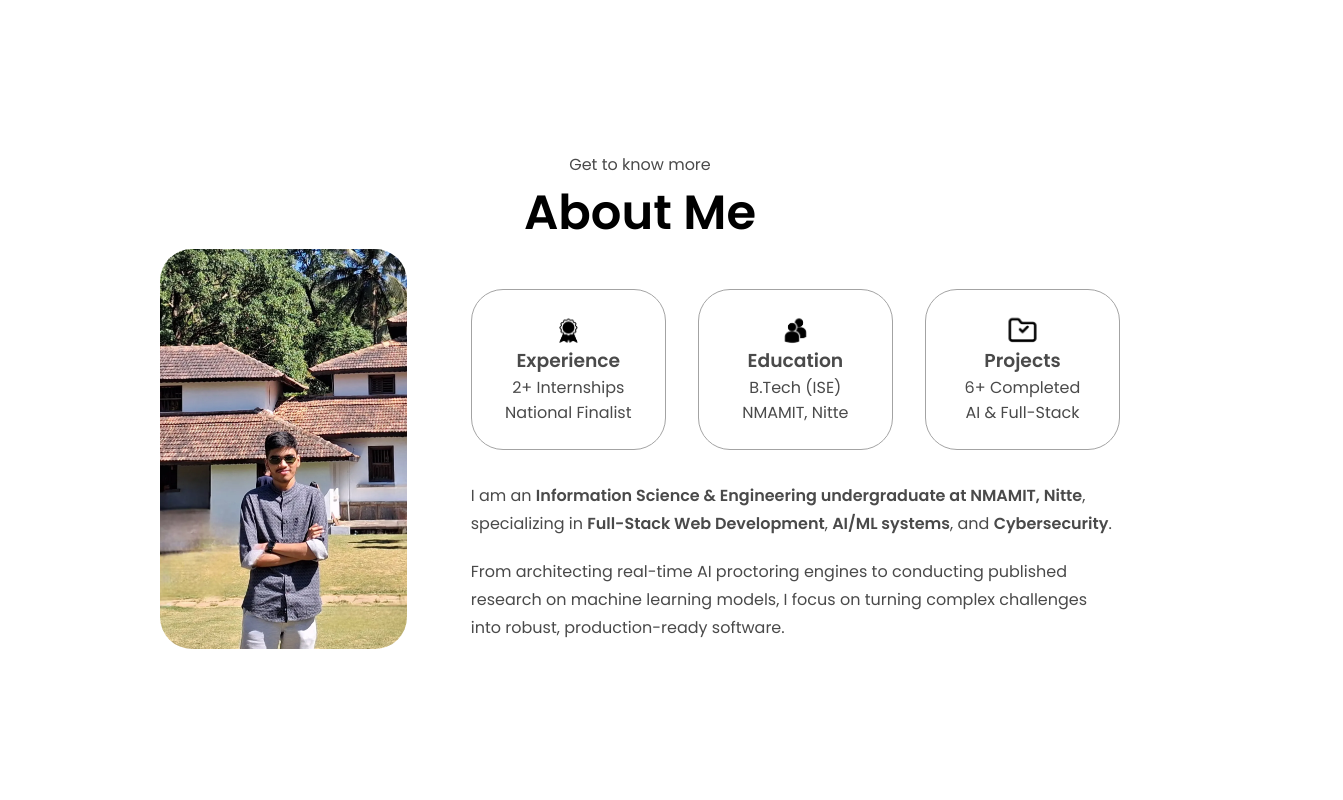
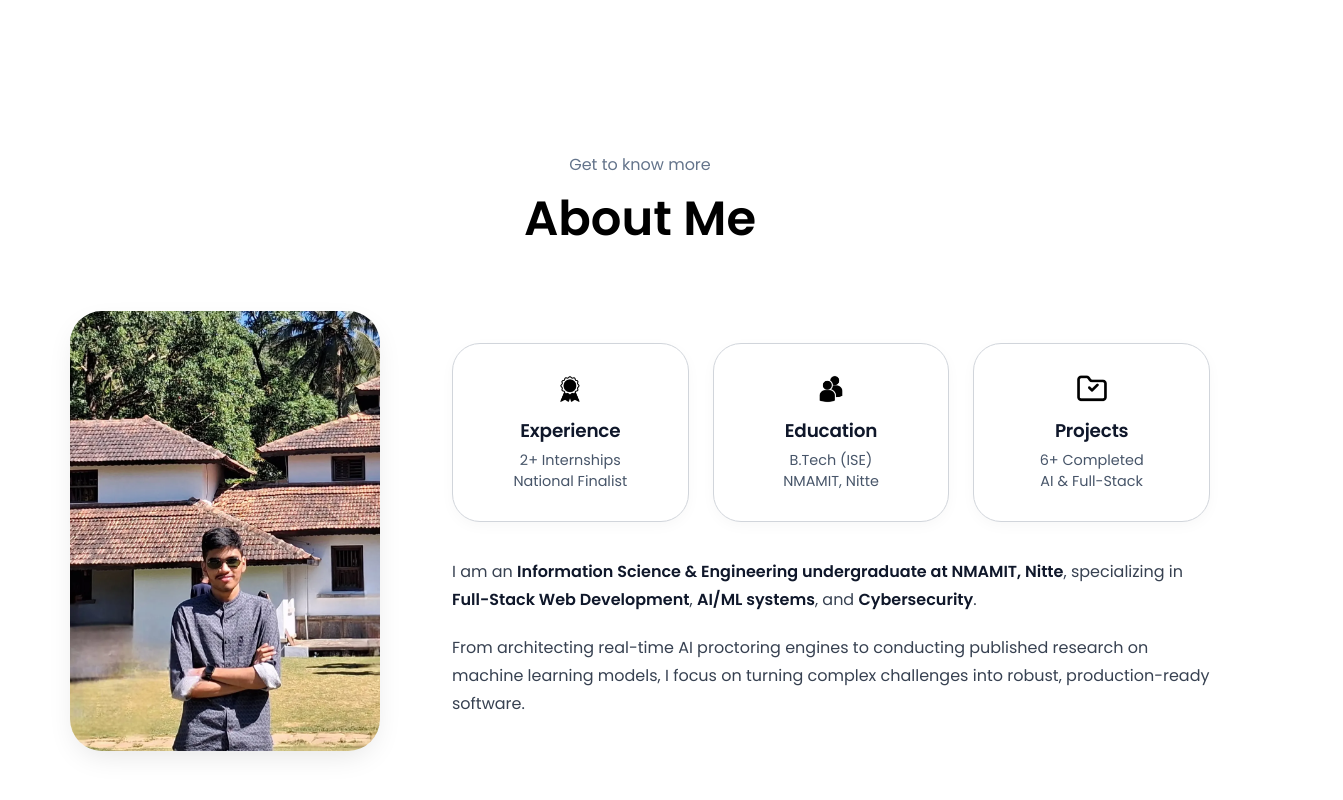
Before and after one commit to Pranavr06/pranav-r-portfolio, a Next.js app: page / in a window 1280 px wide. Shown: the part 880-1680 px from the top of the page, 1343 px wide, since content can reach past the window. Built offline with nearby package versions, Linux system fonts and the light colour scheme; no server answers; the database is empty.

Commit message:
style(about): update about section layout, portrait photo aspect ratio, and 3 cards to match design mockup

```diff
--- a/app/globals.css
+++ b/app/globals.css
@@ -442,26 +442,177 @@ body.dark-theme .btn-color-2:hover:not([disabled]) {
 /* ABOUT SECTION */
 #about {
     position: relative;
-}
-
-.about-containers {
-    gap: 2rem;
-    margin-bottom: 2rem;
-    margin-top: 2rem;
-}
-
-.about-details-container {
+    padding-top: 4vh;
+    margin: 0 auto;
+    max-width: 1240px;
+    padding-left: 2rem;
+    padding-right: 2rem;
+}
+
+#about .title {
+    margin-bottom: 3.5rem;
+}
+
+#about .section__text__p1 {
+    font-size: 1rem;
+    color: #64748b;
+    margin-bottom: 0.35rem;
+}
+
+body.dark-theme #about .section__text__p1 {
+    color: #94a3b8;
+}
+
+#about .section-container {
+    display: flex;
+    align-items: center;
     justify-content: center;
+    gap: 4.5rem;
+    max-width: 1140px;
+    margin: 0 auto;
+    height: auto;
+}
+
+#about .section__pic-container {
+    width: 310px;
+    min-width: 280px;
+    max-width: 330px;
+    height: 440px;
+    margin: 0;
+    flex-shrink: 0;
+    display: flex;
+    align-items: center;
+    justify-content: center;
+}
+
+#about .about-pic {
+    width: 100%;
+    height: 100%;
+    object-fit: cover;
+    object-position: center 20%;
+    border-radius: 2rem;
+    box-shadow: 0 10px 30px -8px rgba(0, 0, 0, 0.12);
+    transition: transform 0.3s ease, box-shadow 0.3s ease;
+}
+
+body.dark-theme #about .about-pic {
+    box-shadow: 0 10px 30px -8px rgba(0, 0, 0, 0.6);
+}
+
+#about .about-details-container {
+    flex: 1;
+    display: flex;
     flex-direction: column;
-}
-
-.about-containers,
-.about-details-container {
-    display: flex;
-}
-
-.about-pic {
-    border-radius: 2rem;
+    justify-content: center;
+    min-width: 0;
+}
+
+#about .about-containers {
+    display: grid;
+    grid-template-columns: repeat(3, 1fr);
+    gap: 1.5rem;
+    margin-top: 0;
+    margin-bottom: 2.25rem;
+}
+
+#about .clickable-about-card {
+    background: #ffffff;
+    border: 1px solid #d1d5db;
+    border-radius: 1.75rem;
+    padding: 1.85rem 1.25rem;
+    display: flex;
+    flex-direction: column;
+    align-items: center;
+    justify-content: center;
+    text-align: center;
+    text-decoration: none;
+    color: inherit;
+    cursor: pointer;
+    box-shadow: 0 4px 16px -2px rgba(0, 0, 0, 0.04);
+    transition: transform 0.25s cubic-bezier(0.16, 1, 0.3, 1), box-shadow 0.25s ease, border-color 0.25s ease;
+}
+
+body.dark-theme #about .clickable-about-card {
+    background: #181c24;
+    border-color: rgba(255, 255, 255, 0.14);
+    box-shadow: 0 4px 16px -2px rgba(0, 0, 0, 0.35);
+}
+
+#about .clickable-about-card:hover {
+    transform: translateY(-5px);
+    box-shadow: 0 12px 25px -4px rgba(0, 0, 0, 0.1);
+    border-color: #0070f3;
+}
+
+body.dark-theme #about .clickable-about-card:hover {
+    box-shadow: 0 12px 25px -4px rgba(0, 0, 0, 0.5);
+    border-color: #38bdf8;
+}
+
+#about .clickable-about-card .icon {
+    width: 2rem !important;
+    height: 2rem !important;
+    object-fit: contain;
+    transform: none !important;
+    margin-bottom: 0.75rem;
+    filter: brightness(0);
+    transition: transform 0.25s ease;
+}
+
+body.dark-theme #about .clickable-about-card .icon {
+    filter: brightness(0) invert(1);
+}
+
+#about .clickable-about-card:hover .icon {
+    transform: scale(1.1) !important;
+}
+
+#about .clickable-about-card h3 {
+    font-size: 1.15rem;
+    font-weight: 700;
+    margin: 0 0 0.35rem 0;
+    color: #0f172a;
+    letter-spacing: -0.01em;
+}
+
+body.dark-theme #about .clickable-about-card h3 {
+    color: #f8fafc;
+}
+
+#about .clickable-about-card p {
+    font-size: 0.9rem;
+    line-height: 1.45;
+    color: #475569;
+    margin: 0;
+    font-weight: 400;
+}
+
+body.dark-theme #about .clickable-about-card p {
+    color: #94a3b8;
+}
+
+#about .text-container {
+    color: #374151;
+    font-size: 1rem;
+    line-height: 1.8;
+}
+
+body.dark-theme #about .text-container {
+    color: #cbd5e1;
+}
+
+#about .text-container p {
+    color: inherit;
+    line-height: 1.8;
+}
+
+#about .text-container strong {
+    color: #0f172a;
+    font-weight: 600;
+}
+
+body.dark-theme #about .text-container strong {
+    color: #ffffff;
 }
 
 .scroll-down-link, .scroll-up-link {
@@ -1832,6 +1983,22 @@ body.dark-theme .menu-option:hover {
 }
 
 @media screen and (max-width: 1200px) {
+  #about .section-container {
+    display: flex;
+    flex-direction: column;
+    align-items: center;
+    gap: 2.5rem;
+  }
+  #about .section__pic-container {
+    width: 260px;
+    height: 360px;
+    margin: 0 auto 1.5rem;
+  }
+  #about .about-containers {
+    grid-template-columns: repeat(3, 1fr);
+    gap: 1rem;
+    margin-bottom: 2rem;
+  }
   #desktop-nav {
     display: none;
   }
@@ -4295,3 +4462,16 @@ body.dark-theme .cert-gallery-counter {
         display: none !important;
     }
 }
+@media screen and (max-width: 768px) {
+  #about .about-containers {
+    grid-template-columns: 1fr;
+    gap: 1rem;
+  }
+  #about .section__pic-container {
+    width: 240px;
+    height: 330px;
+  }
+  #about .text-container {
+    text-align: left;
+  }
+}
--- a/components/sections/About.tsx
+++ b/components/sections/About.tsx
@@ -1,6 +1,5 @@
 "use client";
 
-import Link from "next/link";
 import FadeInSection from "@/components/FadeInSection";
 import ScrollArrow from "@/components/ScrollArrow";
 
@@ -32,7 +31,6 @@ export default function About() {
               href="#experience"
               onClick={(e) => scrollToSection(e, "experience")}
               className="details-container clickable-about-card"
-              style={{ textDecoration: "none", color: "inherit", cursor: "pointer" }}
               aria-label="Navigate to Experience section"
             >
               <img src="/assets/experience.webp" alt="Experience icon" className="icon" loading="lazy" />
@@ -47,7 +45,6 @@ export default function About() {
               href="#experience"
               onClick={(e) => scrollToSection(e, "experience")}
               className="details-container clickable-about-card"
-              style={{ textDecoration: "none", color: "inherit", cursor: "pointer" }}
               aria-label="View Education and Academic background"
             >
               <img src="/assets/education.webp" alt="Education icon" className="icon" loading="lazy" />
@@ -62,7 +59,6 @@ export default function About() {
               href="#projects"
               onClick={(e) => scrollToSection(e, "projects")}
               className="details-container clickable-about-card"
-              style={{ textDecoration: "none", color: "inherit", cursor: "pointer" }}
               aria-label="Navigate to Projects section"
             >
               <img src="/assets/projects.webp" alt="Projects icon" className="icon" loading="lazy" />
```
